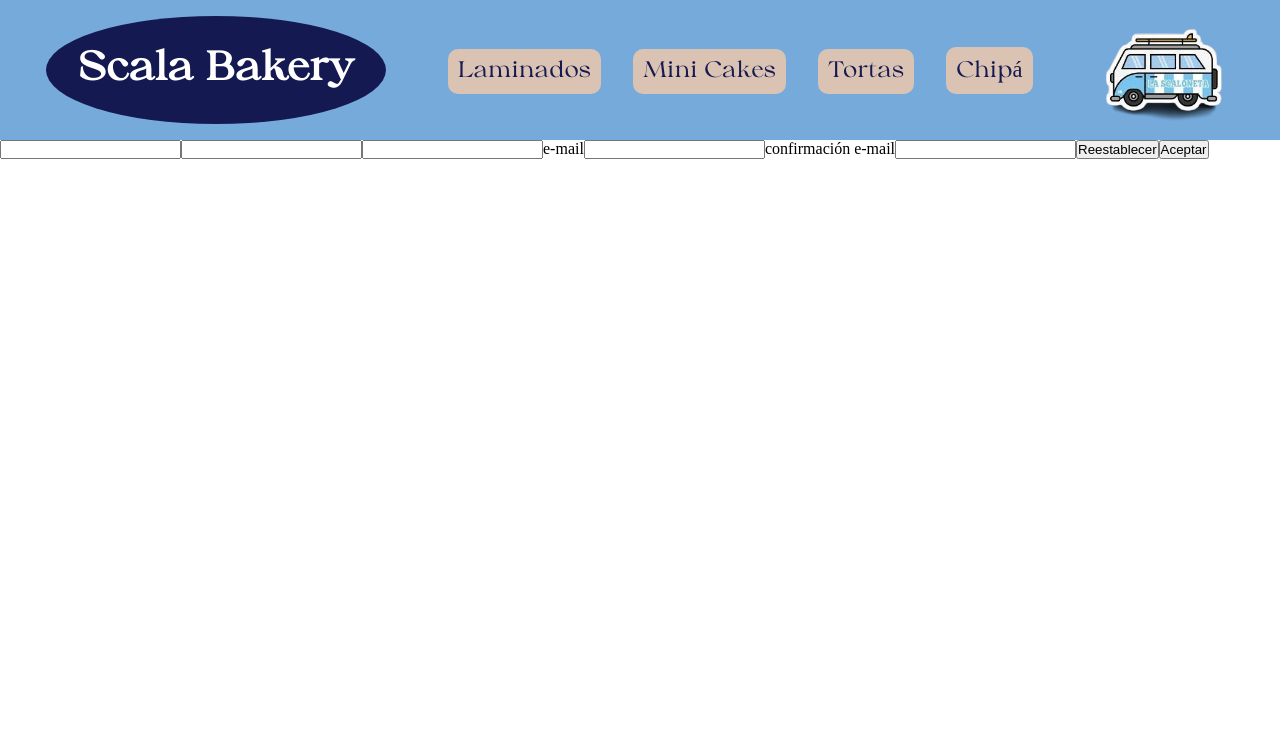
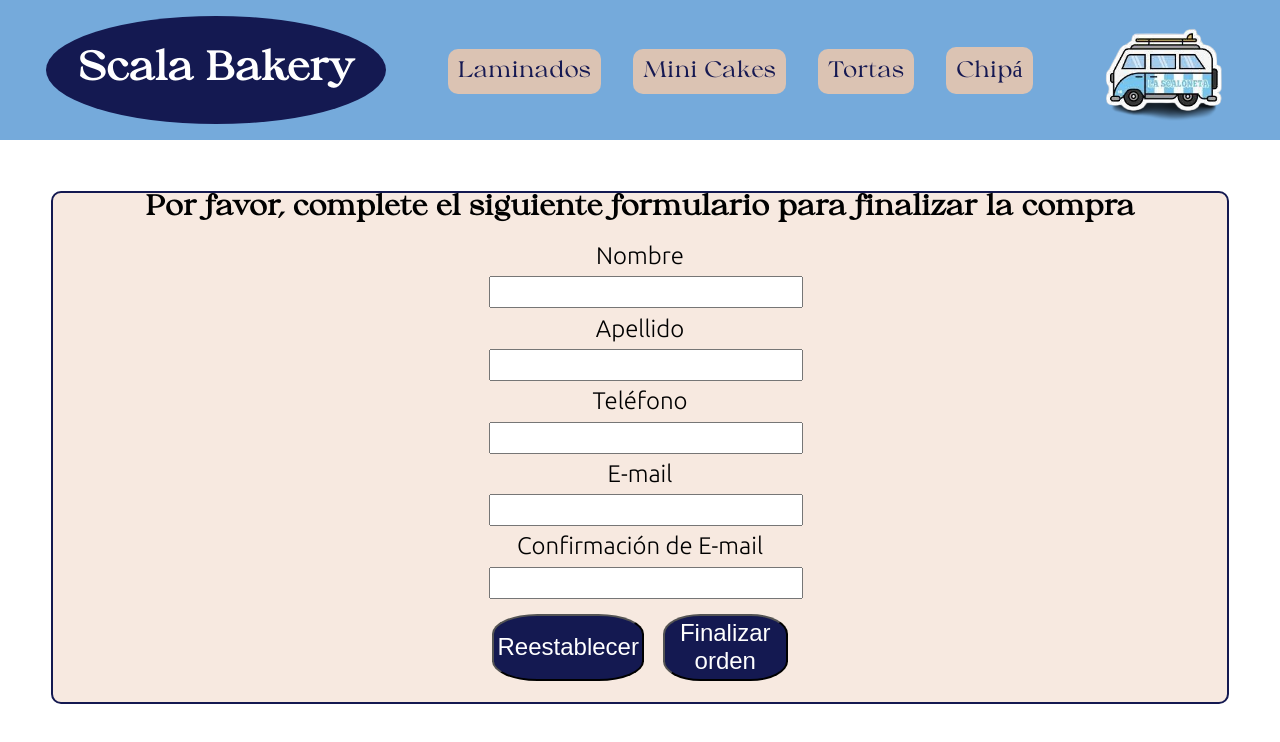
Before and after one commit to enzogitcode/pfgarigliorjs, a React (Vite) app: page /Checkout in a window 1280 px wide. Shown: the top 742 px of the page. Built offline with nearby package versions, Linux system fonts and the light colour scheme.

Commit message:
estilo checkout

```diff
--- a/src/componentes/Checkout/Checkout.css
+++ b/src/componentes/Checkout/Checkout.css
@@ -1,3 +1,50 @@
-.divFormulario {
+#divFormulario {
+    margin: 4%;
+    font-family: 'ubuntu';
+    font-size: 1.5rem;
+    display: flex;
+    flex-wrap: wrap;
+    flex-direction: column;
+    justify-content: center;
+    text-align: center;
+    align-items: center;
+    background-color: #f7e9e0;
+    border-radius: 10px;
+    border: solid var(--azulnegocio) 2px;
+}
 
+#tituloFormulario {
+    margin: 1%;
 }
+
+input {
+    display: block;
+    margin: 2%;
+}
+
+label {
+    display: block;
+    margin: 2%;
+}
+
+#formCheckout {
+    margin: 1%;
+    align-items: center;
+}
+
+#divFormulario input {
+    font-size: 1.5rem;
+}
+
+#divBtnForm {
+    display: flex;
+}
+
+.btnForm {
+    background-color: var(--azulnegocio);
+    color: #fff;
+    margin: 3%;
+    border-radius: 30%;
+    padding: 1%;
+    font-size: 1.5rem;
+}
--- a/src/componentes/Checkout/Checkout.jsx
+++ b/src/componentes/Checkout/Checkout.jsx
@@ -1,62 +1,36 @@
 import React from 'react'
-//import Button from 'react-bootstrap/Button';
-//import Form from 'react-bootstrap/Form';
+import Button from 'react-bootstrap/Button';
+import Form from 'react-bootstrap/Form';
 import './Checkout.css'
 
 const Checkout = () => {
 
-  return (
-    <div id='divCheckout'>
-      <form id='formCheckout'>
-<input type="text" /><label htmlFor=""></label>
-<input type="text" /><label htmlFor=""></label>
-<input type="email" /><label htmlFor="">e-mail</label>
-<input type="email" /><label htmlFor="">confirmación e-mail</label>
-<input type="text" /><label htmlFor=""></label>
-<button type='reset'>Reestablecer</button>
-<button type='submit'>Aceptar</button>
-      </form>
-    </div>
-  )
 
 
 
 
-/*
+
+
+
+
   return (
-    <div id='divFormulario'>
-      <Form>
-        <Form.Group className="mb-3">
-          <Form.Label>Nombre</Form.Label>
-          <Form.Control type="email" placeholder="Ingrese su email" />
-        </Form.Group>
-        <Form.Group className="mb-3">
-          <Form.Label>Apellido</Form.Label>
-          <Form.Control type="text" placeholder="Ingrese su Apellido" />
-        </Form.Group>
-        <Form.Group className="mb-3">
-          <Form.Label>Teléfono</Form.Label>
-          <Form.Control type="rext" placeholder="Ingrese su número de teléfono" />
-        </Form.Group>
-        <Form.Group className="mb-3">
-          <Form.Label>E-mail</Form.Label>
-          <Form.Control type="email" placeholder="Ingrese su email" />
-        </Form.Group>
-        <Form.Group className="mb-3" controlId="formBasicEmail">
-          <Form.Label>Por favor, confirme su E-mail</Form.Label>
-          <Form.Control type="email" placeholder="Ingrese su email" />
-        </Form.Group>
-        <Form.Group id='btnCheckoutContainer'>
-          <Button variant="primary" type="reset">
-            Reestablecer
-          </Button>
-          <Button variant="primary" type="submit">
-            Confirmar
-          </Button></Form.Group>
-      </Form>
+    <div>
+      <div id='divFormulario'>
+        <h3 id='tituloFor'>Por favor, complete el siguiente formulario para finalizar la compra</h3>
+        <form id='formCheckout'>
+          <label htmlFor="nombre">Nombre</label><input type="text" />
+          <label htmlFor="apellido">Apellido</label><input type="text" />
+          <label htmlFor="teléfono">Teléfono</label><input type="text" />
+          <label htmlFor="e-mail">E-mail</label><input type="email" />
+          <label htmlFor="">Confirmación de E-mail</label><input type="email" />
+          <div id="divBtnForm">
+            <button className='btnForm' type='reset'>Reestablecer</button>
+            <button className='btnForm' type='submit'>Finalizar orden</button>
+          </div>
+        </form>
+      </div>
     </div>
-
-  ); */
+  );
 
 }
 export default Checkout
```
